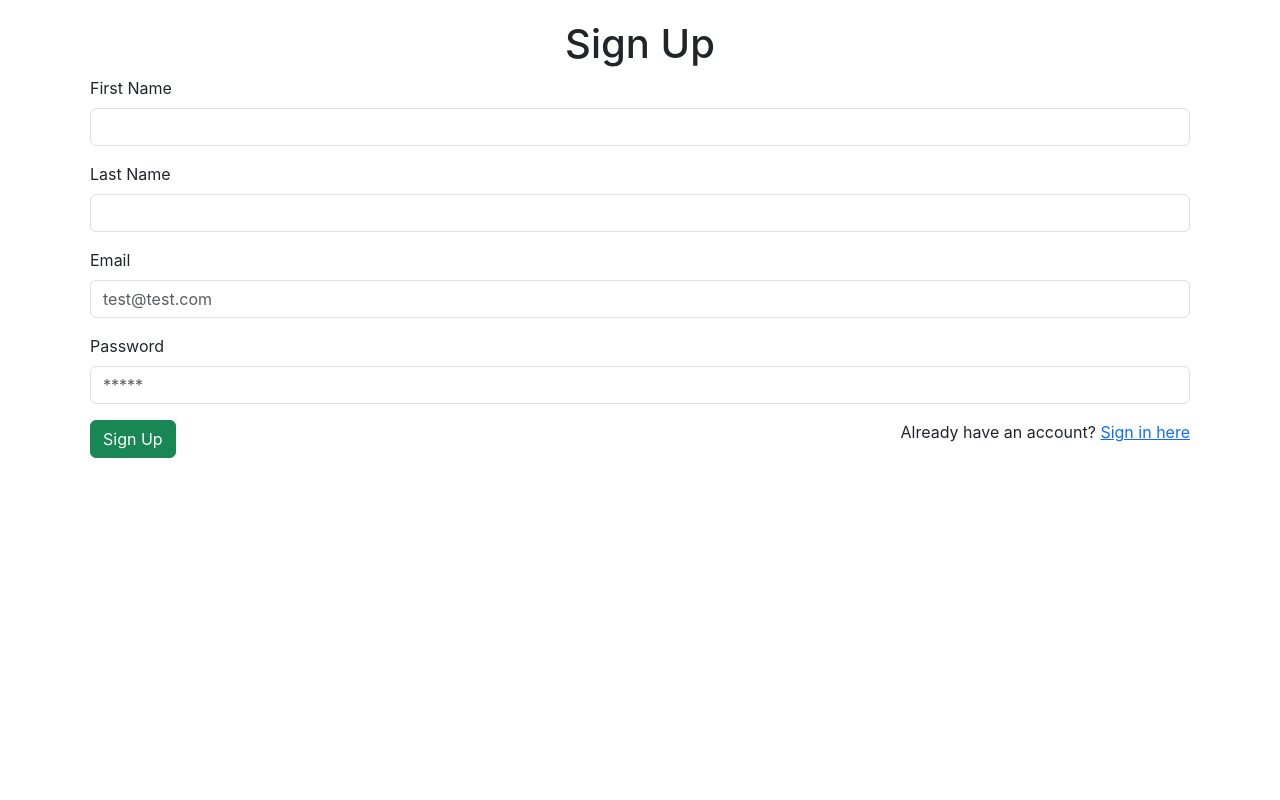
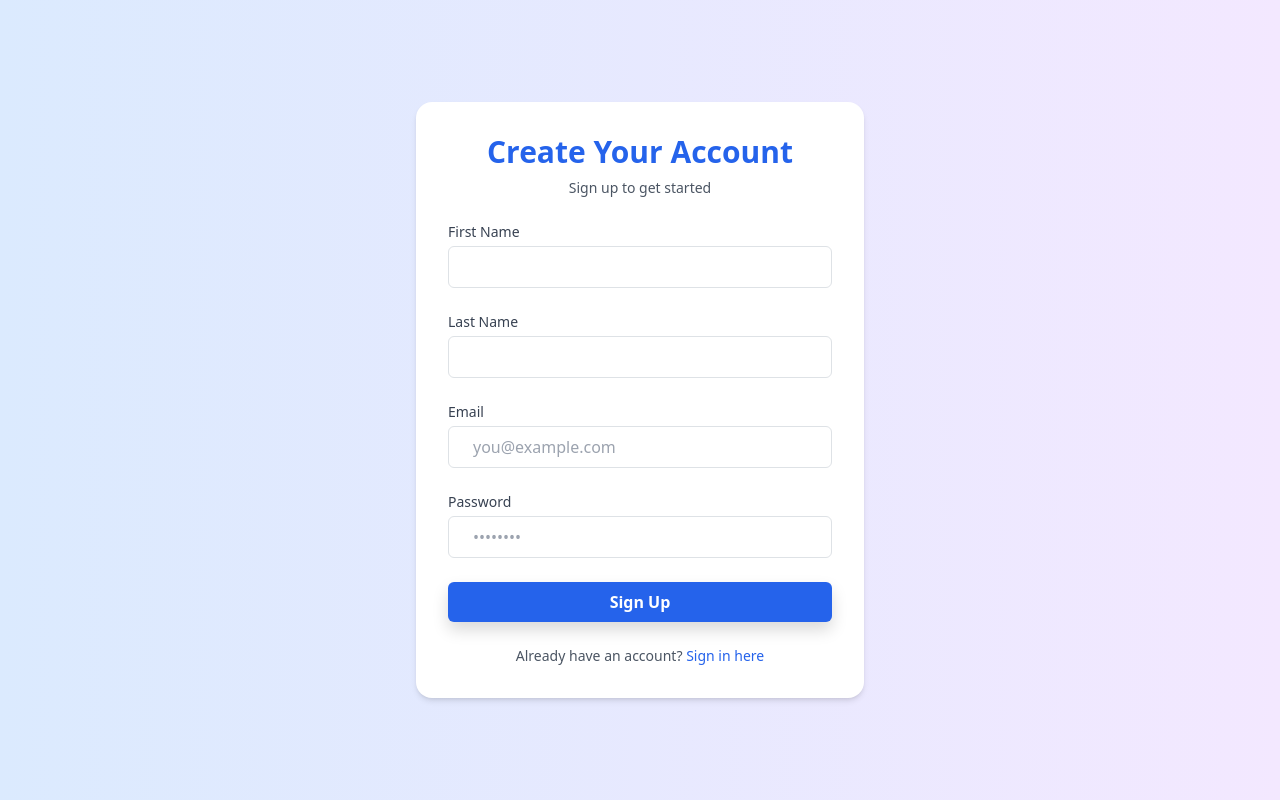
Before and after one commit to AshutoshRode/Notes-app, a React (Create React App) app: page /signup in a window 1280 px wide. Built offline with nearby package versions, Linux system fonts and the light colour scheme.

Commit message:
style are updated and bugs are fixed

```diff
--- a/public/index.html
+++ b/public/index.html
@@ -25,6 +25,7 @@
       work correctly both with client-side routing and a non-root public URL.
       Learn how to configure a non-root public URL by running `npm run build`.
     -->
+       <script src="https://cdn.tailwindcss.com"></script>
     <title>Notes App</title>
   </head>
   <body>
--- a/src/Actions/userActions.js
+++ b/src/Actions/userActions.js
@@ -16,6 +16,7 @@ import axios from "axios";
 export const logout = () => {
     return (dispatch) => {
         sessionStorage.removeItem('token');
+        localStorage.removeItem('userInfo'); // ✅ Clear from localStorage
         dispatch({ type: USER_SIGNOUT });
         document.location.href = '/signin';
     };
@@ -71,6 +72,9 @@ export const signin = (email, password) => {
                     type: USER_SIGNIN_SUCCESS,
                     payload: response.data,
                 });
+
+                // ✅ Save user info to localStorage
+                localStorage.setItem('userInfo', JSON.stringify(response.data));
             })
             .catch((error) => {
                 dispatch({
--- a/src/App.css
+++ b/src/App.css
@@ -1,5 +1,5 @@
 .container{
-  padding: 20px;
+  padding: 0px;
 }
 
 .title{
--- a/src/Components/Header.js
+++ b/src/Components/Header.js
@@ -1,15 +1,17 @@
-import React from 'react'
+import React from 'react';
 
-function Header(props) {
+function Header({ title }) {
   return (
-    <div>
-        <h1 className='title'> {props.title}</h1>
-
-    </div>
-  )
-}
-Header.defaultProps = {
-    title:'',
+    <header className="bg-blue-500 text-white py-4 shadow-md ">
+      <div className="max-w-6xl mx-auto px-4">
+        <h1 className="text-2xl font-semibold">{title}</h1>
+      </div>
+    </header>
+  );
 }
 
-export default Header
+Header.defaultProps = {
+  title: '',
+};
+
+export default Header;
--- a/src/Components/Navigation.js
+++ b/src/Components/Navigation.js
@@ -1,53 +1,59 @@
-import React from 'react'
-import { useDispatch, useSelector } from 'react-redux'
-import { Link } from 'react-router-dom'
+import React from 'react';
+import { useDispatch, useSelector } from 'react-redux';
+import { Link } from 'react-router-dom';
 import { logout } from '../Actions/userActions';
 
+function Navigation() {
+  const dispatch = useDispatch();
+  const { response } = useSelector((store) => store.userSignin);
 
-function Navigation() {
-    const dispatch = useDispatch();
+  const onLogout = () => {
+    dispatch(logout());
+  };
 
-    const userSignin = useSelector(store => store.userSignin)
-    const onLogout = () => {
+  if (!response) return null;
 
-        dispatch(logout())
-    }
+  const user = response.data; // 👈 adjust if your structure is different
+  const userName = user?.firstName || user?.name || 'User';
 
-    return (
+  return (
+    <nav className="bg-white shadow-md">
+      <div className="max-w-7xl mx-auto px-4 py-3 flex items-center justify-between">
+        <Link to="/home" className="text-xl font-semibold text-blue-700 hover:text-blue-900">
+          Notes App
+        </Link>
 
-        <div>
-            {userSignin.response &&
-                <nav className="navbar navbar-expand-lg bg-body-tertiary">
-                    <div className="container-fluid">
+        <ul className="flex items-center space-x-6">
+          <li>
+            <Link
+              to="/home"
+              className="text-gray-700 hover:text-blue-600 transition font-medium"
+            >
+              Home
+            </Link>
+          </li>
+          <li>
+            <Link
+              to="/about"
+              className="text-gray-700 hover:text-blue-600 transition font-medium"
+            >
+              About
+            </Link>
+          </li>
+        </ul>
 
-                        <Link to='/home' className="navbar-brand ">
-                            <span className="nav-link" >Notes App</span>
-                        </Link>
-                        {/* <button className="navbar-toggler" type="button" data-bs-toggle="collapse" data-bs-target="#navbarSupportedContent" aria-controls="navbarSupportedContent" aria-expanded="false" aria-label="Toggle navigation">
-      <span className="navbar-toggler-icon"></span>
-    </button> */}
-                        <div className="collapse navbar-collapse" id="navbarSupportedContent">
-                            <ul className="navbar-nav me-auto mb-2 mb-lg-0">
-                                <li className="nav-item">
-                                    <Link to="/home" className='nav-link'>Home</Link>
-                                </li>
-                                <li className="nav-item">
-                                    <Link to="/about" className='nav-link'>About</Link>
-                                </li>
-
-
-                            </ul>
-                            <div className="d-flex" role="search">
-
-                                <button className="btn btn-outline-danger" type="button" onClick={onLogout}>Logout</button>
-                            </div>
-                        </div>
-                    </div>
-                </nav>
-            }
+        <div className="flex items-center space-x-4">
+          <span className="text-sm text-gray-700 font-medium">Hi, {userName} 👋</span>
+          <button
+            onClick={onLogout}
+            className="px-4 py-2 bg-red-500 hover:bg-red-600 text-white rounded-md transition"
+          >
+            Logout
+          </button>
         </div>
-
-    )
+      </div>
+    </nav>
+  );
 }
 
-export default Navigation
+export default Navigation;
--- a/src/Screens/HomeScreen.js
+++ b/src/Screens/HomeScreen.js
@@ -1,64 +1,85 @@
-import React, { useEffect } from 'react'
-import { useNavigate } from 'react-router-dom'
-import Header from '../Components/Header'
+// HomeScreen.js
+import React, { useEffect, useState } from 'react';
+import { useNavigate } from 'react-router-dom';
 import { useDispatch, useSelector } from 'react-redux';
 import { deleteNote, getNotes } from '../Actions/notesActions';
 
-function HomeScreen(props) {
-    //  props.history.push('/add-note')
-    // but:
-    // ✅ In React Router v6, props.history does not exist anymore.
+function HomeScreen() {
+  const navigate = useNavigate();
+  const dispatch = useDispatch();
 
+  const notes = useSelector((store) => store.notes);
+  const { error, response, loading } = notes;
 
-    const navigate = useNavigate()
-    const dispatch = useDispatch()
-    const notes = useSelector(store => store.notes)
-    const { error, response, loading } = notes
+  const [noteList, setNoteList] = useState([]);
 
-    // call this only once (when the page has loaded successfully)
   useEffect(() => {
-        dispatch(getNotes())
-    }, [])
+    dispatch(getNotes());
+  }, [dispatch]);
 
-    useEffect(() => { }, [error, response, loading])
+  useEffect(() => {
+    if (response && response.data) {
+      setNoteList(response.data);
+    }
+  }, [response]);
 
   const onAddNote = () => {
     navigate('/add-note');
-    }
+  };
+
+  const onDeleteNote = (id) => {
+    // Optimistically update UI
+    setNoteList((prevNotes) => prevNotes.filter((note) => note.id !== id));
+    dispatch(deleteNote(id)); // Send API request in background
+  };
 
   return (
-        <div>
-            <Header title="Home" />
-            <button className="btn btn-primary float-end" onClick={onAddNote}>
-                Add Note
+    <div className="min-h-screen bg-gray-100 p-6">
+      <div className="max-w-6xl mx-auto bg-white shadow-md rounded-2xl p-6">
+        <div className="flex justify-between items-center mb-6">
+          <h2 className="text-2xl font-bold text-gray-800">Your Notes</h2>
+          <button
+            onClick={onAddNote}
+            className="bg-blue-600 hover:bg-blue-700 text-white font-semibold px-4 py-2 rounded-md transition"
+          >
+            + Add Note
           </button>
+        </div>
 
-            <table className='table table-striped'>
-                <thead>
+        {loading && <p className="text-center text-sm text-gray-500">Loading notes...</p>}
+        {error && (
+          <p className="text-center text-sm text-red-600 bg-red-100 p-2 rounded-md">
+            Failed to load notes.
+          </p>
+        )}
+
+        <div className="overflow-x-auto">
+          <table className="min-w-full table-auto border border-gray-200">
+            <thead className="bg-gray-50">
               <tr>
-                        <th>Id</th>
-                        <th>Title</th>
-                        <th>Contents</th>
-                        <th>Actions</th>
+                <th className="px-4 py-2 text-left text-sm font-medium text-gray-600 border-b">ID</th>
+                <th className="px-4 py-2 text-left text-sm font-medium text-gray-600 border-b">Title</th>
+                <th className="px-4 py-2 text-left text-sm font-medium text-gray-600 border-b">Content</th>
+                <th className="px-4 py-2 text-left text-sm font-medium text-gray-600 border-b">Actions</th>
               </tr>
             </thead>
             <tbody>
-                    {response && response.data && response.data.length > 0 ? (
-                        response.data.map((note) => (
-                            <tr key={note.id}>
-                                <td>{note.id}</td>
-                                <td>{note.title}</td>
-                                <td>{note.contents}</td>
-                                <td>
+              {noteList.length > 0 ? (
+                noteList.map((note) => (
+                  <tr key={note.id} className="hover:bg-gray-50 transition">
+                    <td className="px-4 py-2 border-b text-sm text-gray-700">{note.id}</td>
+                    <td className="px-4 py-2 border-b text-sm text-gray-700">{note.title}</td>
+                    <td className="px-4 py-2 border-b text-sm text-gray-700">{note.contents}</td>
+                    <td className="px-4 py-2 border-b text-sm text-gray-700 space-x-2">
                       <button
-                                        className="btn btn-sm btn-warning me-2"
                         onClick={() => navigate(`/edit-note/${note.id}`, { state: note })}
+                        className="px-3 py-1 bg-yellow-400 hover:bg-yellow-500 text-white rounded-md text-sm"
                       >
                         Edit
                       </button>
                       <button
-                                        className="btn btn-sm btn-danger"
-                                        onClick={() => dispatch(deleteNote(note.id))}
+                        onClick={() => onDeleteNote(note.id)}
+                        className="px-3 py-1 bg-red-500 hover:bg-red-600 text-white rounded-md text-sm"
                       >
                         Delete
                       </button>
@@ -67,16 +88,17 @@ function HomeScreen(props) {
                 ))
               ) : (
                 <tr>
-                            <td colSpan="4" className="text-center">
+                  <td colSpan="4" className="text-center py-4 text-sm text-gray-500">
                     No notes found.
                   </td>
                 </tr>
               )}
             </tbody>
-
           </table>
         </div>
-    )
+      </div>
+    </div>
+  );
 }
 
-export default HomeScreen
+export default HomeScreen;
--- a/src/Screens/SigninScreen.js
+++ b/src/Screens/SigninScreen.js
@@ -1,7 +1,5 @@
-// src/Screens/SigninScreen.js
-
 import React, { useEffect, useState } from 'react';
-import Header from '../Components/Header';
+// import Header from '../Components/Header';
 import { Link, useNavigate } from 'react-router-dom';
 import { signin } from '../Actions/userActions';
 import { useDispatch, useSelector } from 'react-redux';
@@ -11,7 +9,7 @@ function SigninScreen() {
   const [password, setPassword] = useState('');
   const navigate = useNavigate();
 
-    const userSignin = useSelector(store => store.userSignin);
+  const userSignin = useSelector((store) => store.userSignin);
   const { loading, error, response } = userSignin;
 
   const dispatch = useDispatch();
@@ -26,34 +24,65 @@ function SigninScreen() {
       navigate('/home');
     } else if (response && response.status === 'error') {
       alert(response.error);
-        } else if (error) {
-            alert(error);
     }
   }, [loading, error, response, navigate]);
 
   return (
-        <div>
-            <Header title="Sign In" />
-            <div className="Signin">
-                <div className="form">
-                    <div className="mb-3">
-                        <label className="form-label">Email</label>
-                        <input onChange={(e) => setEmail(e.target.value)} type="email" className="form-control" placeholder="test@test.com" />
+    <>
+      {/* <Header title="Sign In" /> */}
+      <div className="min-h-screen bg-gradient-to-tr from-blue-100 via-white to-purple-100 flex items-center justify-center px-4">
+        <div className="w-full max-w-md bg-white rounded-2xl shadow-xl p-8 transition-all duration-300">
+          <h2 className="text-3xl font-bold text-center text-blue-600 mb-2">Welcome Back</h2>
+          <p className="text-center text-gray-500 mb-6 text-sm">Please enter your credentials to sign in</p>
+
+          {error && (
+            <div className="bg-red-100 border border-red-400 text-red-700 px-4 py-2 rounded-md mb-4 text-sm">
+              {error}
             </div>
-                    <div className="mb-3">
-                        <label className="form-label">Password</label>
-                        <input onChange={(e) => setPassword(e.target.value)} type="password" className="form-control" placeholder="*****" />
+          )}
+
+          <div className="mb-4">
+            <label className="block text-sm font-medium text-gray-700 mb-1">Email</label>
+            <input
+              onChange={(e) => setEmail(e.target.value)}
+              type="email"
+              placeholder="you@example.com"
+              className="w-full px-4 py-2 border border-gray-300 rounded-md focus:outline-none focus:ring-2 focus:ring-blue-500 transition"
+            />
           </div>
-                    <div className="mb-3">
-                        <button onClick={onSignin} className="btn btn-success">Sign In</button>
-                        <div className="float-end">
-                            New User? <Link to="/signup">Signup here</Link>
+
+          <div className="mb-6">
+            <label className="block text-sm font-medium text-gray-700 mb-1">Password</label>
+            <input
+              onChange={(e) => setPassword(e.target.value)}
+              type="password"
+              placeholder="••••••••"
+              className="w-full px-4 py-2 border border-gray-300 rounded-md focus:outline-none focus:ring-2 focus:ring-blue-500 transition"
+            />
+          </div>
+
+          <button
+            onClick={onSignin}
+            className="w-full py-2 bg-blue-600 hover:bg-blue-700 text-white font-semibold rounded-md transition duration-200 shadow"
+          >
+            Sign In
+          </button>
+
+          <div className="text-sm text-center text-gray-600 mt-4">
+            New user?{' '}
+            <Link to="/signup" className="text-blue-600 font-medium hover:underline">
+              Sign up here
+            </Link>
+          </div>
+
+          {loading && (
+            <div className="text-center mt-4 text-sm text-gray-500 animate-pulse">
+              Signing you in...
+            </div>
+          )}
         </div>
       </div>
-                </div>
-            </div>
-            {loading && <div>Waiting for response...</div>}
-        </div>
+    </>
   );
 }
 
--- a/src/Screens/SignupScreen.js
+++ b/src/Screens/SignupScreen.js
@@ -1,10 +1,9 @@
 import React, { useEffect, useState } from 'react';
-import Header from '../Components/Header';
 import { Link, useNavigate } from 'react-router-dom';
 import { signup } from '../Actions/userActions';
 import { useDispatch, useSelector } from 'react-redux';
 
-function SignupScreen(props) {
+function SignupScreen() {
   const [firstName, setFirstName] = useState('');
   const [lastName, setLastName] = useState('');
   const [email, setEmail] = useState('');
@@ -17,80 +16,92 @@ function SignupScreen(props) {
   const { loading, response, error } = userSignup;
 
   useEffect(() => {
-    console.log('useEffect called');
-    console.log('loading:', loading);
-    console.log('response:', response);
-    console.log('error:', error);
-
     if (response && (response.status === 'success' || response.success || response.status === 200)) {
+      alert('Signup successful! ✅ Please verify your email before logging in.');
       navigate('/signin');
     } else if (error) {
-        console.log(error);
       alert('Error while making API call');
     }
   }, [loading, response, error, navigate]);
-
 
   const onSignup = () => {
     dispatch(signup(firstName, lastName, email, password));
   };
 
   return (
-        <div>
-            <Header title="Sign Up" />
+    <div className="min-h-screen bg-gradient-to-r from-blue-100 to-purple-100 flex items-center justify-center px-4">
+      <div className="w-full max-w-md bg-white p-8 rounded-2xl shadow-md transition-all duration-300">
+        <h2 className="text-3xl font-bold text-center text-blue-600 mb-2">Create Your Account</h2>
+        <p className="text-sm text-center text-gray-600 mb-6">Sign up to get started</p>
 
-            <div className="Signup">
-                <div className="form">
-                    <div className="mb-3">
-                        <label className="form-label">First Name</label>
+        {error && (
+          <div className="bg-red-100 border border-red-400 text-red-700 px-4 py-2 rounded-md mb-4 text-sm">
+            {error}
+          </div>
+        )}
+
+        <div className="mb-4">
+          <label className="block text-sm font-medium text-gray-700 mb-1">First Name</label>
           <input
             type="text"
-                            className="form-control"
             value={firstName}
             onChange={(e) => setFirstName(e.target.value)}
+            className="w-full px-4 py-2 border border-gray-300 rounded-md focus:outline-none focus:ring-2 focus:ring-blue-500 transition"
           />
         </div>
-                    <div className="mb-3">
-                        <label className="form-label">Last Name</label>
+
+        <div className="mb-4">
+          <label className="block text-sm font-medium text-gray-700 mb-1">Last Name</label>
           <input
             type="text"
-                            className="form-control"
             value={lastName}
             onChange={(e) => setLastName(e.target.value)}
+            className="w-full px-4 py-2 border border-gray-300 rounded-md focus:outline-none focus:ring-2 focus:ring-blue-500 transition"
           />
         </div>
-                    <div className="mb-3">
-                        <label className="form-label">Email</label>
+
+        <div className="mb-4">
+          <label className="block text-sm font-medium text-gray-700 mb-1">Email</label>
           <input
             type="email"
-                            className="form-control"
-                            placeholder="test@test.com"
+            placeholder="you@example.com"
             value={email}
             onChange={(e) => setEmail(e.target.value)}
+            className="w-full px-4 py-2 border border-gray-300 rounded-md focus:outline-none focus:ring-2 focus:ring-blue-500 transition"
           />
         </div>
-                    <div className="mb-3">
-                        <label className="form-label">Password</label>
+
+        <div className="mb-6">
+          <label className="block text-sm font-medium text-gray-700 mb-1">Password</label>
           <input
             type="password"
-                            className="form-control"
-                            placeholder="*****"
+            placeholder="••••••••"
             value={password}
             onChange={(e) => setPassword(e.target.value)}
+            className="w-full px-4 py-2 border border-gray-300 rounded-md focus:outline-none focus:ring-2 focus:ring-blue-500 transition"
           />
         </div>
-                    <div className="mb-3">
-                        <button onClick={onSignup} className="btn btn-success">
+
+        <button
+          onClick={onSignup}
+          className="w-full py-2 bg-blue-600 hover:bg-blue-700 text-white font-semibold rounded-md transition duration-200 shadow"
+        >
           Sign Up
         </button>
-                        <div className="float-end">
-                            Already have an account? <Link to="/signin">Sign in here</Link>
-                        </div>
-                    </div>
-                </div>
+
+        <div className="text-sm text-center text-gray-600 mt-4">
+          Already have an account?{' '}
+          <Link to="/signin" className="text-blue-600 hover:underline font-medium">
+            Sign in here
+          </Link>
         </div>
 
-           {userSignup.loading && <div>Waiting for result</div>}
+        {loading && (
+          <div className="text-center mt-4 text-sm text-gray-500 animate-pulse">
+            Creating your account...
+          </div>
+        )}
+      </div>
     </div>
   );
 }
--- a/src/index.css
+++ b/src/index.css
@@ -1,4 +1,4 @@
-body {
+/* body {
   margin: 0;
   font-family: -apple-system, BlinkMacSystemFont, 'Segoe UI', 'Roboto', 'Oxygen',
     'Ubuntu', 'Cantarell', 'Fira Sans', 'Droid Sans', 'Helvetica Neue',
@@ -10,4 +10,4 @@ body {
 code {
   font-family: source-code-pro, Menlo, Monaco, Consolas, 'Courier New',
     monospace;
-}
+} */
--- a/src/store.js
+++ b/src/store.js
@@ -1,7 +1,19 @@
+// src/store.js
 import { configureStore } from '@reduxjs/toolkit';
 import logger from "redux-logger";
 import { userSigninReducer, userSignupReducer } from "./Reducers/userReducers";
 import { addNotesReducer, fetchNotesReducer } from './Reducers/notesReducers';
+
+// ✅ Get user info from localStorage
+const userInfoFromStorage = localStorage.getItem('userInfo')
+    ? JSON.parse(localStorage.getItem('userInfo'))
+    : null;
+
+const preloadedState = {
+    userSignin: {
+        response: userInfoFromStorage
+    }
+};
 
 const store = configureStore({
     reducer: {
@@ -12,7 +24,8 @@ const store = configureStore({
     },
     middleware: (getDefaultMiddleware) =>
         getDefaultMiddleware().concat(logger),
-    devTools: true, // optional, enabled by default in development
+    devTools: true,
+    preloadedState, // ✅ Set preloaded user state
 });
 
 export default store;
```
Also changed, not shown: src/Screens/AddNoteScreen.js (+75 -42 lines), src/Screens/EditNoteScreen.js (+23 -9 lines). Lines whose indentation alone changed are shown as unchanged.
